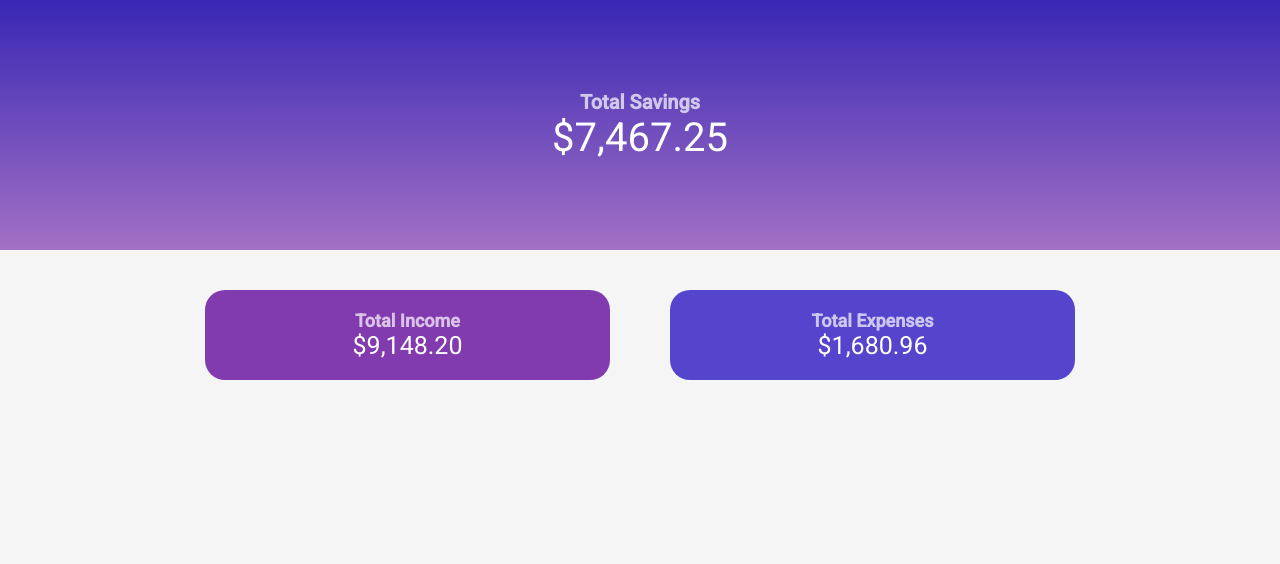
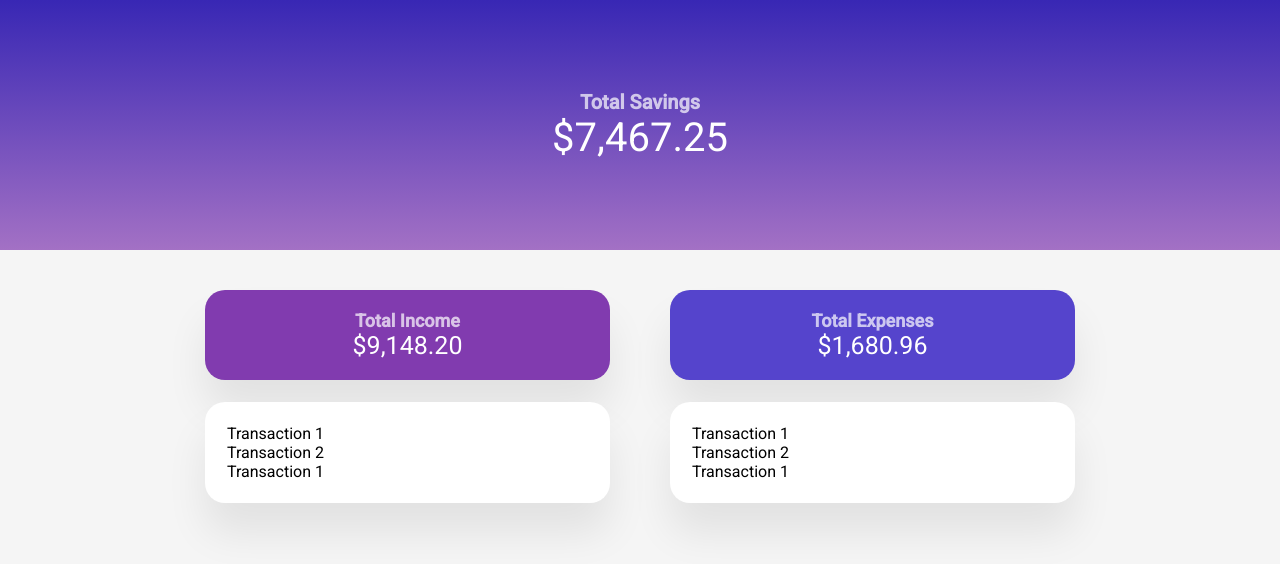
Before and after one commit to arontolentino/finate, a Vue app: page / in a window 1280 px wide. Shown: the top 564 px of the page. Built offline with nearby package versions, Linux system fonts and the light colour scheme.

Commit message:
Create initial transaction list

```diff
--- a/src/App.vue
+++ b/src/App.vue
@@ -6,7 +6,9 @@
         <p>$7,467.25</p>
       </div>
     </div>
+
     <div class="input"></div>
+
     <div class="transactions">
       <div class="wrapper">
         <div class="income">
@@ -14,14 +16,29 @@
             <h2>Total Income</h2>
             <p>$9,148.20</p>
           </div>
-          <div class="incomeTransactions"></div>
+          <div class="transactionList">
+            <ul>
+              <li>Transaction 1</li>
+              <li>Transaction 2</li>
+              <li>Transaction 1</li>
+            </ul>
+          </div>
         </div>
+
         <div class="expenses">
           <div class="totalExpenses">
             <h2>Total Expenses</h2>
             <p>$1,680.96</p>
           </div>
-          <div class="expenseTransactions"></div>
+          <div class="expenseTransactions">
+            <div class="transactionList">
+              <ul>
+                <li>Transaction 1</li>
+                <li>Transaction 2</li>
+                <li>Transaction 1</li>
+              </ul>
+            </div>
+          </div>
         </div>
       </div>
     </div>
@@ -54,7 +71,6 @@ body {
   max-width: 870px;
   display: flex;
   justify-content: space-between;
-  align-items: center;
   margin: 0 auto;
 }
 
@@ -88,7 +104,6 @@ body {
 .income,
 .expenses {
   width: 405px;
-  text-align: center;
 }
 
 .totalIncome,
@@ -97,9 +112,11 @@ body {
   flex-direction: column;
   justify-content: center;
   align-items: center;
+  text-align: center;
   height: 90px;
   color: #fff;
   border-radius: 20px;
+  box-shadow: 0 30px 40px rgba(0, 0, 0, 0.08);
 }
 
 .totalIncome {
@@ -120,4 +137,16 @@ body {
 .totalExpenses p {
   font-size: 25px;
 }
+
+.transactionList {
+  background-color: #fff;
+  border-radius: 20px;
+  margin-top: 22px;
+  box-shadow: 0 30px 40px rgba(0, 0, 0, 0.08);
+  padding: 22px;
+}
+
+.transactionList ul {
+  list-style: none;
+}
 </style>
```
